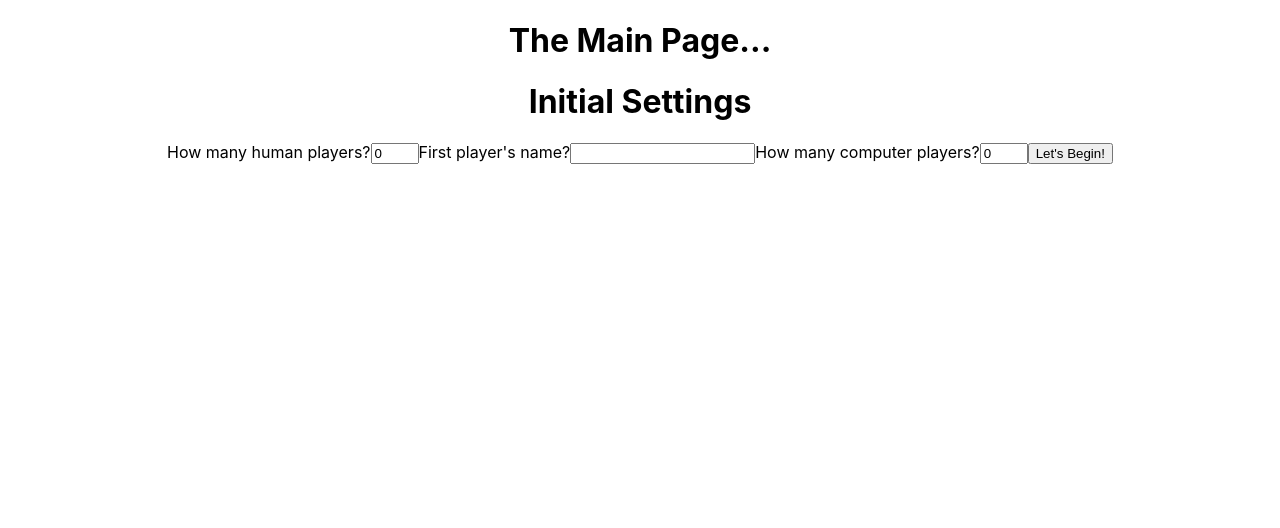
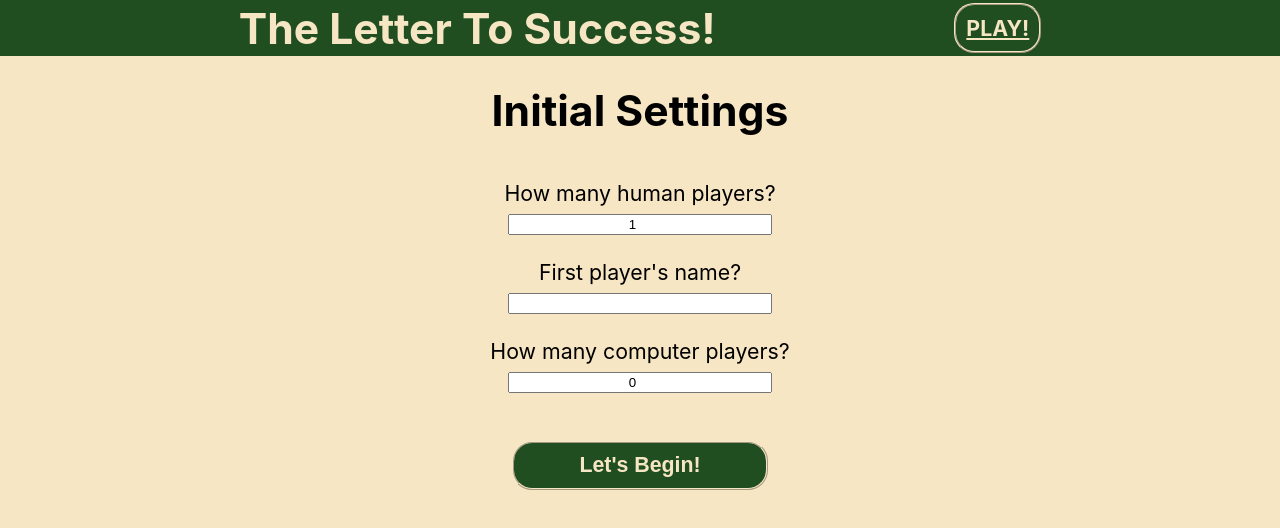
Before and after one commit to OSharpe001/letter-to-success, a React (Create React App) app: page /settings in a window 1280 px wide. Shown: the top 528 px of the page. Built offline with nearby package versions, Linux system fonts and the light colour scheme.

Commit message:
fixing Settings form behavior

```diff
--- a/src/App.css
+++ b/src/App.css
@@ -1,27 +1,65 @@
 .App {
+  margin: 0;
+  padding: 0;
+  height:100vh;
   text-align: center;
+  font-size: 16pt;
+  --primaryColor: rgb(32, 78, 32);
+  --secondaryColor: rgb(247, 230, 196);
+  background-color: var(--secondaryColor)
+}
+header {
+  background-color: var(--primaryColor);
+  height: 7vh;
+  display: flex;
+  flex-direction: row;
+  align-items: center;
+  justify-content: space-evenly;
+  /* font-size: calc(10px + 2vmin); */
+  color: var(--secondaryColor);
+}
+header a, .button {
+  font-size: 16pt;
+  font-weight: bold;
+  /* height: 30px; */
+  padding: 10px;
+  margin: 5vh auto;
+  border-radius: 20px;
+  color: var(--secondaryColor);
+  background-color: var(--primaryColor);
+  border:ridge 2px var(--secondaryColor);
+}
+header a:hover, .button:hover {
+  color: var(--primaryColor);
+  background-color: var(--secondaryColor);
+  border:ridge 2px var(--primaryColor);
+}
+form {
+  /* justify-content: center; */
+  display: flex;
+  flex-direction: column;
+}
+form input {
+  /* justify-self: center; */
+  text-align: center;
+  align-self: center;
+  width: 20vw;
+  margin: 1vh auto 1vh;
+}
+form label {
+  margin-top: 2vh
+}
+.error-message {
+  color: red;
+  margin-bottom: 3vh;
+  /* font-size: 16pt; */
 }
 
-.App-logo {
-  height: 40vmin;
-  pointer-events: none;
-}
 
 @media (prefers-reduced-motion: no-preference) {
   .App-logo {
     animation: App-logo-spin infinite 20s linear;
   }
-}
-
-.App-header {
-  background-color: #282c34;
-  min-height: 100vh;
-  display: flex;
-  flex-direction: column;
-  align-items: center;
-  justify-content: center;
-  font-size: calc(10px + 2vmin);
-  color: white;
 }
 
 .App-link {
--- a/src/Main.js
+++ b/src/Main.js
@@ -1,20 +1,51 @@
-// import Header from "./components/Header"
+import Header from "./components/Header"
 import HomePage from "./HomePage"
 import Settings from "./Settings"
 import GamePage from "./GamePage"
 import Results from "./Results"
+import { useNavigate } from "react-router-dom";
 import { Routes, Route } from "react-router-dom";
+import { useState } from "react";
 
 
 export default function Main() {
+
+  const [humanPlayerAmount, setHumanPlayerAmount] = useState(1);
+  const [computerPlayerAmount, setComputerPlayerAmount] = useState(0);
+  const [player1Name, setPlayer1Name] = useState("");
+  const [player2Name, setPlayer2Name] = useState("");
+  const [player3Name, setPlayer3Name] = useState("");
+
+  const [settingsData, setSettingsData] =useState({})
+
+  const navigate = useNavigate();
+
+  const submitSettingsForm = (formData) => {
+    setSettingsData(formData);
+    navigate("/GamePage");
+  }
+
+  console.log("MAIN.JS' SETTINGS FORM DATA: ", settingsData)
   return (
     <>
-        <h1>The Main Page...</h1>
-        {/* <Header /> */}
+        <Header />
         <Routes>
             <Route path="/" element={<HomePage />}/>
-            <Route path="/settings" element={<Settings />}/>
-            <Route path="/game-page" element={<GamePage />}/>
+            <Route path="/settings" element={<Settings
+                                              submitForm={submitSettingsForm}
+                                              humanPlayerAmount={humanPlayerAmount}
+                                              setHumanPlayerAmount={setHumanPlayerAmount}
+                                              computerPlayerAmount={computerPlayerAmount}
+                                              setComputerPlayerAmount={setComputerPlayerAmount}
+                                              player1Name={player1Name}
+                                              setPlayer1Name={setPlayer1Name}
+                                              player2Name={player2Name}
+                                              setPlayer2Name={setPlayer2Name}
+                                              player3Name={player3Name}
+                                              setPlayer3Name={setPlayer3Name}
+                                              />}/>
+            <Route path="/game-page" element={<GamePage
+                                                settingsData={settingsData}/>}/>
             <Route path="/results" element={<Results />}/>
         </Routes>
     </>
--- a/src/Settings.js
+++ b/src/Settings.js
@@ -2,22 +2,23 @@ import { useState } from 'react'
 
 export default function Settings(props) {
 
-    const [humanPlayerAmount, setHumanPlayerAmount] = useState(0);
-    const [computerPlayerAmount, setComputerPlayerAmount] = useState(0);
+    // const [humanPlayerAmount, setHumanPlayerAmount] = useState(1);
+    // const [computerPlayerAmount, setComputerPlayerAmount] = useState(0);
     const [humanPlayerAmountError, setHumanPlayerAmountError] = useState("");
     const [computerPlayerAmountError, setComputerPlayerAmountError] = useState("");
-    const [player1Name, setPlayer1Name] = useState("");
+    // const [player1Name, setPlayer1Name] = useState("");
     const [player1NameError, setPlayer1NameError] = useState("");
-    const [player2Name, setPlayer2Name] = useState("");
+    // const [player2Name, setPlayer2Name] = useState("");
     const [player2NameError, setPlayer2NameError] = useState("");
-    const [player3Name, setPlayer3Name] = useState("");
+    // const [player3Name, setPlayer3Name] = useState("");
     const [player3NameError, setPlayer3NameError] = useState("");
+    const [computerDifficultyLevel, setComputerDifficultyLevel] = useState(1);
 
 
     const playerNameError = "Human players need a name."
 
     const handleHumanPlayerAmountChange = (e) => {
-        setHumanPlayerAmount(e.target.value);
+        props.setHumanPlayerAmount(e.target.value);
         if (e.target.value < 1) {
             setHumanPlayerAmountError("We need at least one Human Player...");
             return;
@@ -29,44 +30,66 @@ export default function Settings(props) {
     };
 
     const handleComputerPlayerAmountChange = (e) => {
-        setComputerPlayerAmount(e.target.value);
-        if (humanPlayerAmount<1 || humanPlayerAmount>3) {
+        props.setComputerPlayerAmount(e.target.value);
+        // console.log("COMPUTER PLAYER AMOUNT: ", parseInt(e.target.value))
+        // console.log("ADDITION OF TOTAL PLAYER AMOUNT: ", parseInt(humanPlayerAmount)+parseInt(e.target.value))
+        if (parseInt(props.humanPlayerAmount)<1 || parseInt(props.humanPlayerAmount)>3) {
             setComputerPlayerAmountError("Please set proper amount of Human Players, first.")
-        } else if (e.target.value + humanPlayerAmount<2) {
+        } else if (parseInt(e.target.value) + parseInt(props.humanPlayerAmount)<2) {
             setComputerPlayerAmountError("We need at least two players");
             return;
-        } else if (e.target.value + humanPlayerAmount>3) {
+        } else if (parseInt(e.target.value.toNumber) + parseInt(props.humanPlayerAmount)>3) {
+            // console.log("TOTAL PLAYER AMOUNT: ", e.target.value + humanPlayerAmount)
             setComputerPlayerAmountError("Sorry. There's a max of three players per game");
         } else {
             setComputerPlayerAmountError("");
         };
     };
 
-    const disabled= !!humanPlayerAmountError || !!computerPlayerAmountError;
-    const gotRequiredInfo = !!humanPlayerAmount && (humanPlayerAmount+computerPlayerAmount<4) && (humanPlayerAmount+computerPlayerAmount>1)
+    const handleP1NameChange = (e) => {
+        props.setPlayer1Name(e.target.value);
+        if (e.target.value.length>0) {
+            setPlayer1NameError("")
+        };
+    };
+    const handleP2NameChange = (e) => {
+        props.setPlayer2Name(e.target.value);
+        if (e.target.value.length>0) {
+            setPlayer2NameError("")
+        };
+    };
+    const handleP3NameChange = (e) => {
+        props.setPlayer3Name(e.target.value);
+        if (e.target.value.length>0) {
+            setPlayer3NameError("")
+        };
+    };
+
+    const disabled= !!humanPlayerAmountError || !!computerPlayerAmountError || !!player1NameError || !!player2NameError || !!player3NameError;
+    const gotRequiredInfo = !!props.humanPlayerAmount && (props.humanPlayerAmount+props.computerPlayerAmount<4) && (props.humanPlayerAmount+props.computerPlayerAmount>1)
 
     const clearForm = () => {
-        setHumanPlayerAmount(0);
-        setComputerPlayerAmount(0);
-        setPlayer1Name("");
-        setPlayer2Name("");
-        setPlayer3Name("");
+        props.setHumanPlayerAmount(0);
+        props.setComputerPlayerAmount(0);
+        props.setPlayer1Name("");
+        props.setPlayer2Name("");
+        props.setPlayer3Name("");
     };
 
     const setSubmissionErrors = () => {
-        if (humanPlayerAmount===0){
+        if (props.humanPlayerAmount===0){
             setHumanPlayerAmountError("We need at least one Human Player.")
         };
-        if (player1Name === "") {
+        if (props.player1Name === "") {
             setPlayer1NameError(playerNameError);
         };
-        if (humanPlayerAmount>1 && player2Name === ""){
+        if (props.humanPlayerAmount>1 && props.player2Name === ""){
             setPlayer2NameError(playerNameError);
         };
-        if (humanPlayerAmount>2 && player3Name === ""){
+        if (props.humanPlayerAmount>2 && props.player3Name === ""){
             setPlayer3NameError(playerNameError);
         };
-        if (humanPlayerAmount<2 && computerPlayerAmount===0){
+        if (props.humanPlayerAmount<2 && props.computerPlayerAmount===0){
             setComputerPlayerAmountError("We need at least two players.")
         }
     };
@@ -78,15 +101,18 @@ export default function Settings(props) {
             return
         } else {
                 props.submitForm({
-                    "human-player-amount":humanPlayerAmount,
-                    "computer-player-amount":computerPlayerAmount,
-                    "player1-name":player1Name,
-                    "player2-name":player2Name,
-                    "player3-name":player3Name,
+                    "human-player-amount":props.humanPlayerAmount,
+                    "computer-player-amount":props.computerPlayerAmount,
+                    "player1-name":props.player1Name,
+                    "player2-name":props.player2Name,
+                    "player3-name":props.player3Name,
                 });
                 clearForm();
-        }
+        };
     };
+
+    // console.log("PLAYER 1'S NAME: ", player1Name)
+    console.log('"DISABLED" VALUE', disabled)
 
   return (
     <form
@@ -94,78 +120,94 @@ export default function Settings(props) {
     onSubmit={handleSubmit}
     >
         <h1>Initial Settings</h1>
-        <label for="number-of-human-players" >How many human players?</label>
+        <label htmlFor="number-of-human-players" >How many human players?</label>
         <input
         type="number"
         min="1"
         max="3"
         name="number-of-human-players"
         id="number-of-human-players"
-        value={humanPlayerAmount}
+        value={props.humanPlayerAmount}
         onChange= {e => handleHumanPlayerAmountChange(e)}
         ></input>
         {humanPlayerAmountError?<p className="error-message">{humanPlayerAmountError}</p>:null}
 
-        <label for="player1name" >First player's name?</label>
+        <label htmlFor="player1name" >First player's name?</label>
         <input
         type="text"
         minLength="1"
         max="7"
         name="player1name"
         id="player1name"
-        value={player1Name}
-        onChange={e=>setPlayer1Name(e)}
+        value={props.player1Name}
+        onChange={handleP1NameChange}
         />
         {player1NameError?<p className="error-message">{player1NameError}</p>:null}
 
 
-        {humanPlayerAmount>1?
+        {props.humanPlayerAmount>1?
         <>
-            <label for="player2name" >Second player's name?</label>
+            <label htmlFor="player2name" >Second player's name?</label>
             <input
             type="text"
             minLength="1"
             max="7"
             name="player2name"
             id="player2name"
-            value={player2Name}
-            onChange={e=>setPlayer2Name(e)}
+            value={props.player2Name}
+            onChange={handleP2NameChange}
             />
             {player2NameError?<p className="error-message">{player2NameError}</p>:null}
         </>
         : null}
 
-        {humanPlayerAmount>2?
+        {props.humanPlayerAmount>2?
         <>
-            <label for="player3name" >Third player's name?</label>
+            <label htmlFor="player3name" >Third player's name?</label>
             <input
             type="text"
             minLength="1"
             max="7"
             name="player3name"
             id="player3name"
-            value={player3Name}
-            onChange={e=>setPlayer3Name(e)}
+            value={props.player3Name}
+            onChange={handleP3NameChange}
             />
             {player3NameError?<p className="error-message">{player3NameError}</p>:null}
         </>
         : null}
 
-        {humanPlayerAmount<3?
+        {props.humanPlayerAmount<3?
         <>
-            <label for="number-of-computer-players" >How many computer players?</label>
+            <label htmlFor="number-of-computer-players" >How many computer players?</label>
             <input
             type="number"
-            min={humanPlayerAmount<3?1:0}
-            max={3-humanPlayerAmount}
+            min={props.humanPlayerAmount<2?1:0}
+            max={3-props.humanPlayerAmount}
             name="number-of-computer-players"
             id="number-of-computer-players"
-            value={computerPlayerAmount}
+            value={props.computerPlayerAmount}
             onChange= {e => handleComputerPlayerAmountChange(e)}
             ></input>
             {computerPlayerAmountError?<p className="error-message">{computerPlayerAmountError}</p>:null}
         </>
         : null}
+
+        {props.computerPlayerAmount>0?
+        <>
+        <label htmlFor="computer-difficulty-level" >Computer player(s) difficulty level?</label>
+            <input
+            type="number"
+            min="1"
+            max="10"
+            name="computer-difficulty-level"
+            id="computer-difficulty-level"
+            value={computerDifficultyLevel}
+            onChange= {(e) => setComputerDifficultyLevel(e.target.value)}
+            ></input>
+            {computerDifficultyLevel<1 || computerDifficultyLevel>10?<p className="error-message">"Pick a number from 1 - 10"</p>:null}
+        </>
+        :null}
 
         <input
                 style={disabled?{border: "1px solid #999999", backgroundColor: "#cccccc", color: "#666666", cursor: "not-allowed"}:null}
--- a/src/components/Header.js
+++ b/src/components/Header.js
@@ -3,14 +3,11 @@ import { Link } from "react-router-dom";
 
 export default function Header() {
   return (
-    <>
+    <header>
         <h1>The Letter To Success!</h1>
         <nav>
-          <button>
-          <Link aria-label="On Click" to="/settings" className="nav-item">Let's Climb the Letter To Success</Link>
-          </button>
-
+          <Link aria-label="On Click" to="/settings" className="nav-item">PLAY!</Link>
         </nav>
-    </>
+    </header>
   )
 }
```
